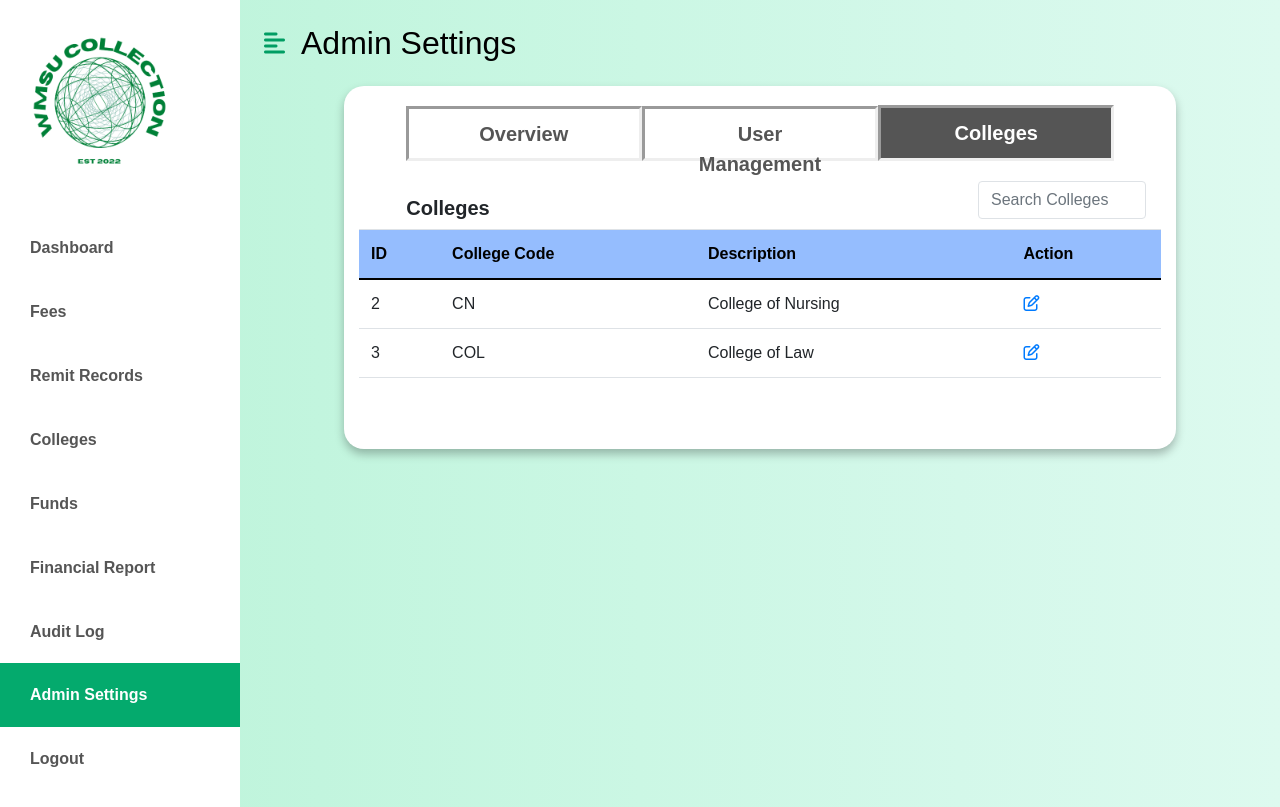
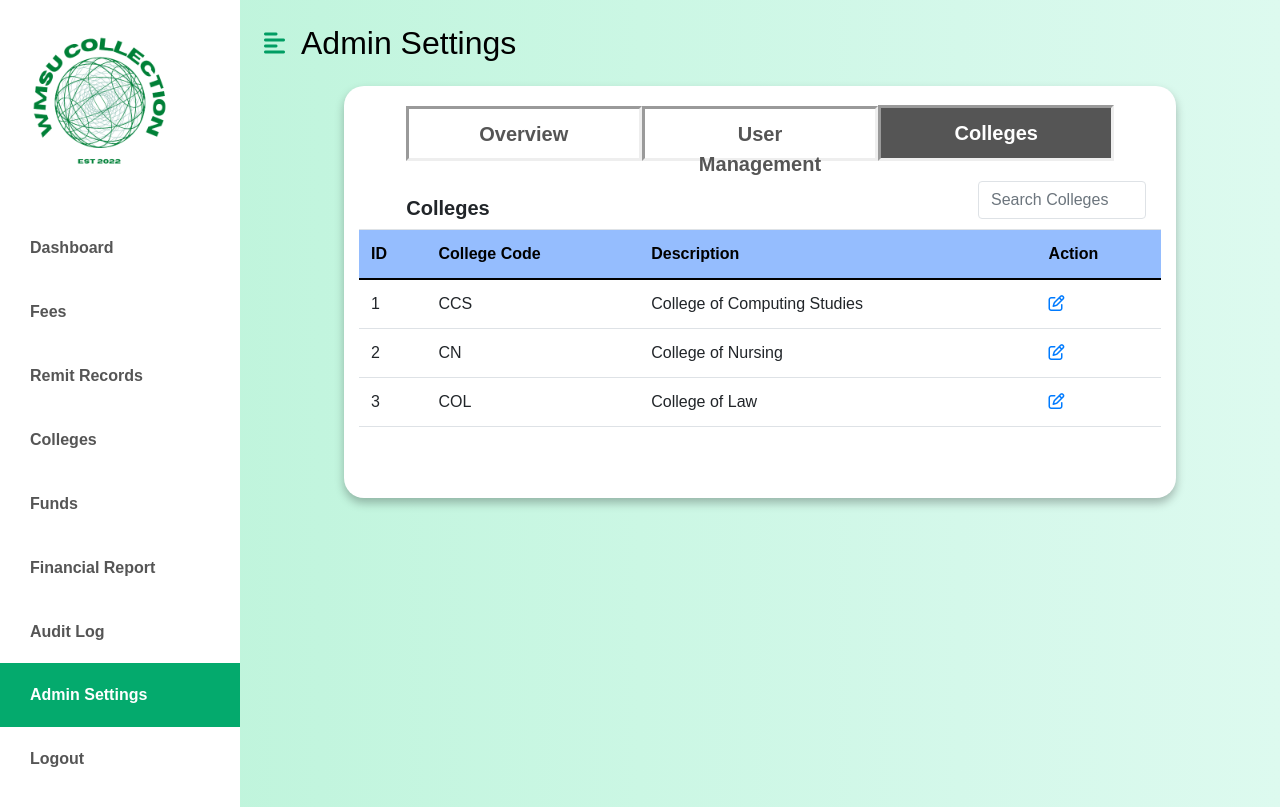
Before and after one commit to LurDooDev/wmsu-collection-system, a PHP site: page /admin-settings/Colleges.php in a window 1280 px wide. Run offline with PHP 8.4, Linux system fonts and the light colour scheme; the visitor is signed in with stand-in values (Sample User, id 1); some libraries are stand-ins or nearby versions.

Commit message:
Update Colleges.php

```diff
--- a/admin-settings/Colleges.php
+++ b/admin-settings/Colleges.php
@@ -93,6 +93,14 @@ if (!isset($_SESSION['logged_id'])){
               </tr>
             </thead>
             <tbody>
+            <tr>
+						<td>1</td>
+						<td>CCS</td>
+						<td>College of Computing Studies</td>
+						<td>
+                        <a href="#UpdateCCS" class="update" data-toggle="modal"><i  class="fa-sharp fa-regular fa-pen-to-square" data-toggle="tooltip" title="Update"></i></a>
+						</td>
+					</tr>
                     <tr>
 						<td>2</td>
 						<td>CN</td>
@@ -176,6 +184,77 @@ if (!isset($_SESSION['logged_id'])){
       </div>
     </div>
 </div>
+
+
+<div class="modal fade modal-fullscreen" id="UpdateNURSING" tabindex="-1" aria-labelledby="exampleModalLabel" aria-hidden="true">
+<div class="modal-dialog">
+<div class="modal-content">
+<div class="modal-header">
+<h5 class="modal-title" id="exampleModalLabel">College of Nursing(CN)</h5>
+        <div>
+        <a data-toggle="modal" href="#AddCSV" class="btn btn-primary">Add CSV</a>
+</div>
+</div>
+        <div class="modal-body">
+      <table class="table table-striped">
+            <thead style="background-color:#95BDFE ;" class="text-white">
+            <tr>
+                <th scope="col" style = " color: #000000;" >Student ID</th>
+                <th scope="col" style = " color: #000000;" >Student Name</th>
+                <th scope="col" style = " color: #000000;" >Student Email</th></th>
+              </tr>
+            </thead>
+            <tbody>
+              <tr>
+                <td>2020-2121</td>
+                <td>Abdul Montero</td>
+                <td>xt202002121@wmsu.edu.ph</td>
+              </tr>
+
+              <tr>
+                <td>2020-6666</td>
+                <td>Vladimirskie Tingkasan</td>
+                <td>xt202006666@wmsu.edu.ph</td>
+              </tr>
+  </tbody>
+</table>
+</div>
+      <div class="modal-footer">
+        <button type="button" class="btn btn-secondary" data-dismiss="modal">Close</button>
+        <button type="button" class="btn btn-primary">Save changes</button>
+      </div>
+    </div>
+  </div>
+</div>
+</div>
+
+<div class="modal fade" id="AddCSV" data-backdrop="static">
+	<div class="modal-dialog">
+      <div class="modal-content">
+        <div class="modal-header">
+          <h4 class="modal-title">College CSV Uploads</h4>
+          <button type="button" class="close" data-dismiss="modal" aria-hidden="true">×</button>
+        </div>
+        <div class="modal-body-md">
+        <div class="drop-zone">
+    <span class="drop-zone__prompt">Drop file here or click to upload</span>
+    <input type="file" name="myFile" class="drop-zone__input">
+  </div>
+
+  <script src="./src/main.js"></script>
+        </div>
+        <div class="modal-footer">
+          <a href="#" data-dismiss="modal" class="btn">Close</a>
+          <a href="#" class="btn btn-primary">Upload This File</a>
+        </div>
+      </div>
+    </div>
+</div>
+
+
+
+
+
 <script>
 document.querySelectorAll(".drop-zone__input").forEach((inputElement) => {
   const dropZoneElement = inputElement.closest(".drop-zone");
```
